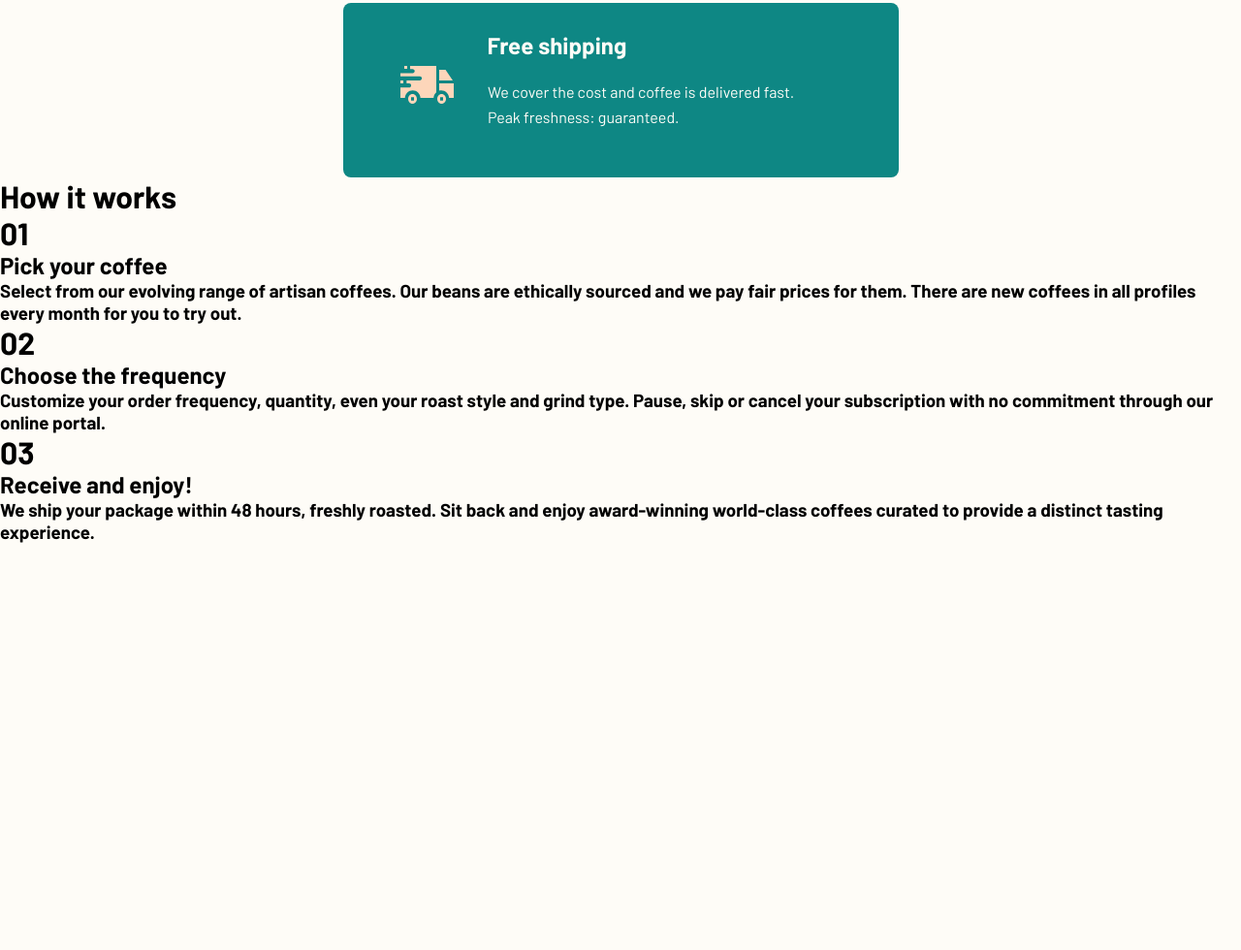
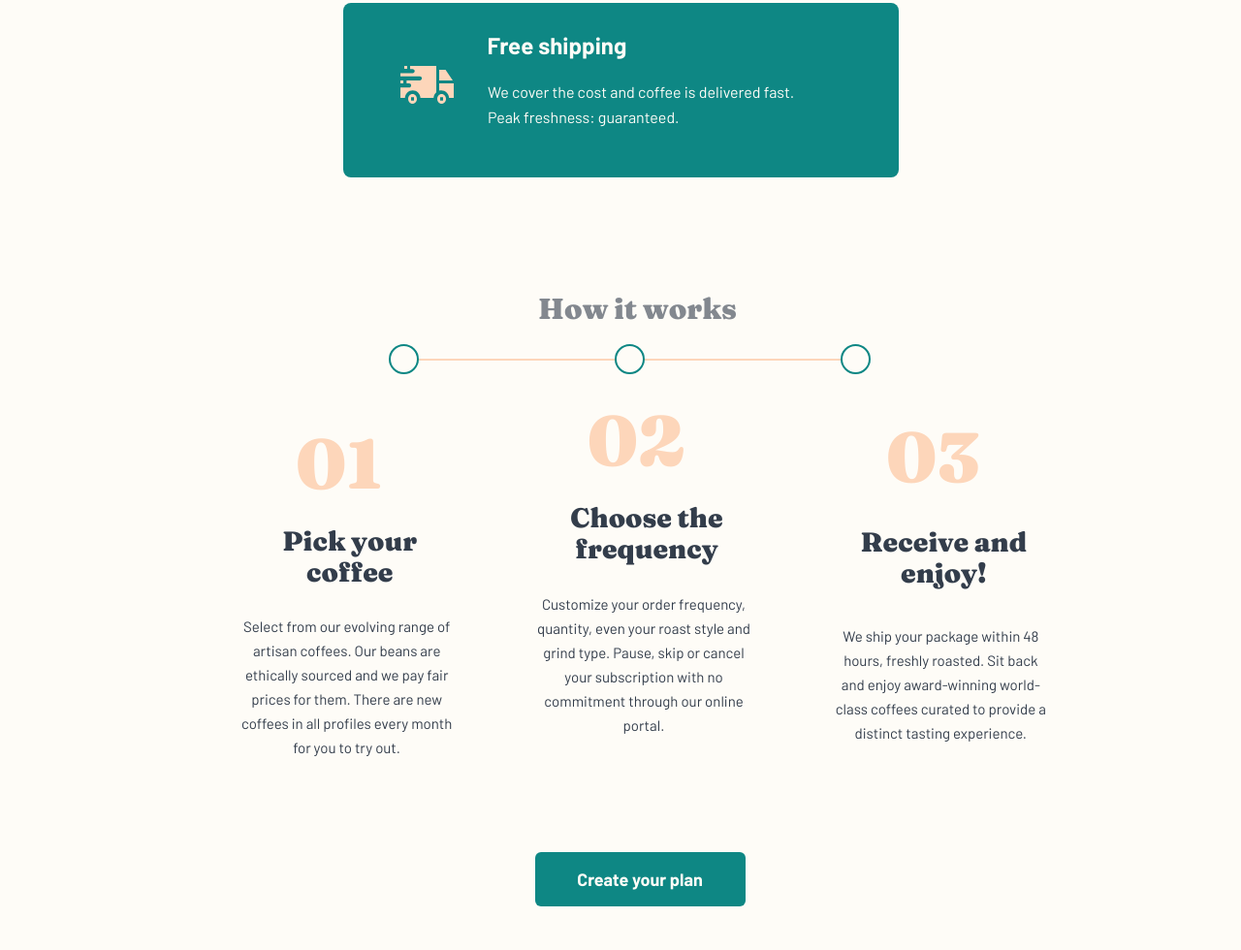
Before and after one commit to Eney997/Coffeeroasters-subscription-site, a plain HTML site: page index.html in a window 1280 px wide. Shown: the part 2492-3472 px from the top of the page at 97% size. Before the commit the page ends 3052 px from the top, so only its background shows below. Drawn offline with Linux system fonts and the light colour scheme.

```diff
--- a/desktop.css
+++ b/desktop.css
@@ -383,3 +383,118 @@ a {
     font-weight: 400;
     line-height: 26px;
 }
+
+
+
+
+
+.HowItWorksDiv {
+    display: grid;
+    place-items: center;
+    grid-template-areas: 'ertii ertii ertii'
+    'orii orii orii'
+    'samii otxii xutii';
+    margin-top: 120px;
+    gap: 20px;
+}
+.HIW {
+    margin-left: 40px;
+    margin-top: 0px;
+    grid-area: ertii;
+    width: 327px;
+    color: #83888F;
+    text-align: center;
+    font-family: Fraunces;
+    font-size: 34px;
+    font-style: normal;
+    font-weight: 900;
+    line-height: 32px;
+}
+.circleandLine {
+    margin-left: 210px;
+    grid-area: orii;
+    display: block;
+    place-items: center;
+}
+.line {
+    background-image: url(/assets/p-1/lineandcircle.svg);
+    background-repeat: no-repeat;
+    width: 689px;
+    height: 622px;
+}
+.zeroOne {
+    grid-area: samii;
+    margin-top:-740px;
+    display: grid;
+    width: 223px;
+    height: 371px;
+}
+.zeroTwo {
+    grid-area: otxii;
+    display: grid;
+    margin-top:-787px;
+    width: 223px;
+    height: 371px;
+}
+.zeroThree {
+    grid-area: xutii;
+    display: grid;
+    margin-top: -744px;
+    width: 223px;
+    height: 371px;
+    margin-left: 0px;
+}
+.zeroH1 {
+    text-align: center;
+    color: #FDD6BA;
+    font-family: Fraunces ;
+    font-size: 72px;
+    font-style: normal;
+    font-weight: 900;
+    line-height: 72px;
+    margin-left: -35px;
+}
+.zeroH2 {
+    margin-left: 30px;
+    text-align: center;
+    width: 203px;
+    color: #333D4B;
+    font-family: Fraunces ;
+    font-size: 32px;
+    font-style: normal;
+    font-weight: 900;
+    line-height: 32px;
+}
+.zeroH3 {
+    text-align: center;
+    width: 283px;
+    color: #333D4B;
+    font-family: Barlow;
+    font-size: 16px;
+    font-style: normal;
+    font-weight: 400;
+    line-height: 25px;
+}
+.buttonHIW {
+    margin-top: -180px;
+    margin-left: 40px;
+}
+.buttonclass {
+    width: 217px;
+    height: 56px;
+    flex-shrink: 0;
+    border-radius: 6px;
+    background: #0E8784;
+    border: none;
+    outline: none;
+    cursor: pointer;
+}
+.spanclass {
+    color: #FEFCF7;
+    text-align: center;
+    font-family: Fraunces 9pt;
+    font-size: 18px;
+    font-style: normal;
+    font-weight: 900;
+    line-height: 25px;
+}
--- a/index.html
+++ b/index.html
@@ -133,6 +133,9 @@
                     curated to provide a distinct tasting experience.</h3>
             </div>
         </div>
+        <div class="buttonHIW">
+            <button class="buttonclass"><span class="spanclass">Create your plan</span></button>
+        </div>
     </div>
 </body>
 </html>
--- a/mobile.css
+++ b/mobile.css
@@ -463,6 +463,8 @@
         font-style: normal;
         font-weight: 900;
         line-height: 32px;
+        margin-top: 0px;
+        margin-left: 0px;
     }
     .zeroH3 {
         text-align: center;
@@ -473,5 +475,32 @@
         font-style: normal;
         font-weight: 400;
         line-height: 25px;
+        margin-top: 0px;
+        margin-left: 0px;
+    }
+    .buttonHIW {
+        margin-top: 40px;
+        margin-left: 0px;
+        display: grid;
+        place-items: center;
+    }
+    .buttonclass {
+        width: 217px;
+        height: 56px;
+        flex-shrink: 0;
+        border-radius: 6px;
+        background: #0E8784;
+        border: none;
+        outline: none;
+        cursor: pointer;
+    }
+    .spanclass {
+        color: #FEFCF7;
+        text-align: center;
+        font-family: Fraunces 9pt;
+        font-size: 18px;
+        font-style: normal;
+        font-weight: 900;
+        line-height: 25px;
     }
 }
--- a/tab.css
+++ b/tab.css
@@ -336,4 +336,114 @@
         font-weight: 400;
         line-height: 26px;
     }
+
+    .HowItWorksDiv {
+        display: grid;
+        place-items: center;
+        grid-template-areas: 'ertii ertii ertii'
+        'orii orii orii'
+        'samii otxii xutii';
+        margin-top: 120px;
+        gap: 20px;
+    }
+    .HIW {
+        margin-top: 0px;
+        margin-left: 35px;
+        grid-area: ertii;
+        width: 327px;
+        color: #83888F;
+        text-align: center;
+        font-family: Fraunces;
+        font-size: 30px;
+        font-style: normal;
+        font-weight: 900;
+        line-height: 32px;
+    }
+    .circleandLine {
+        grid-area: orii;
+        display: block;
+        place-items: center;
+    }
+    .line {
+        background-image: url(/assets/p-1/lineandcircle.svg);
+        background-repeat: no-repeat;
+        width: 689px;
+        height: 622px;
+    }
+    .zeroOne {
+        margin-left: 0px;
+        grid-area: samii;
+        margin-top:-740px;
+        display: grid;
+        width: 223px;
+        height: 371px;
+    }
+    .zeroTwo {
+        grid-area: otxii;
+        display: grid;
+        margin-top:-787px;
+        width: 223px;
+        height: 371px;
+    }
+    .zeroThree {
+        grid-area: xutii;
+        display: grid;
+        margin-top: -754px;
+        width: 223px;
+        height: 371px;
+        margin-left: 0px;
+    }
+    .zeroH1 {
+        color: #FDD6BA;
+        font-family: Fraunces ;
+        font-size: 72px;
+        font-style: normal;
+        font-weight: 900;
+        line-height: 72px;
+        margin-left: 5px;
+        margin-top: 0px;
+    }
+    .zeroH2 {
+        margin-left: 27px;
+        width: 223px;
+        color: #333D4B;
+        font-family: Fraunces ;
+        font-size: 28px;
+        font-style: normal;
+        font-weight: 900;
+        line-height: 32px;
+    }
+    .zeroH3 {
+        margin-left: 24px;
+        width: 223px;
+        color: #333D4B;
+        font-family: Barlow;
+        font-size: 15px;
+        font-style: normal;
+        font-weight: 400;
+        line-height: 25px;
+    }
+    .buttonHIW {
+        margin-top: -180px;
+        margin-left: 40px;
+    }
+    .buttonclass {
+        width: 217px;
+        height: 56px;
+        flex-shrink: 0;
+        border-radius: 6px;
+        background: #0E8784;
+        border: none;
+        outline: none;
+        cursor: pointer;
+    }
+    .spanclass {
+        color: #FEFCF7;
+        text-align: center;
+        font-family: Fraunces 9pt;
+        font-size: 18px;
+        font-style: normal;
+        font-weight: 900;
+        line-height: 25px;
+    }
 }
```
